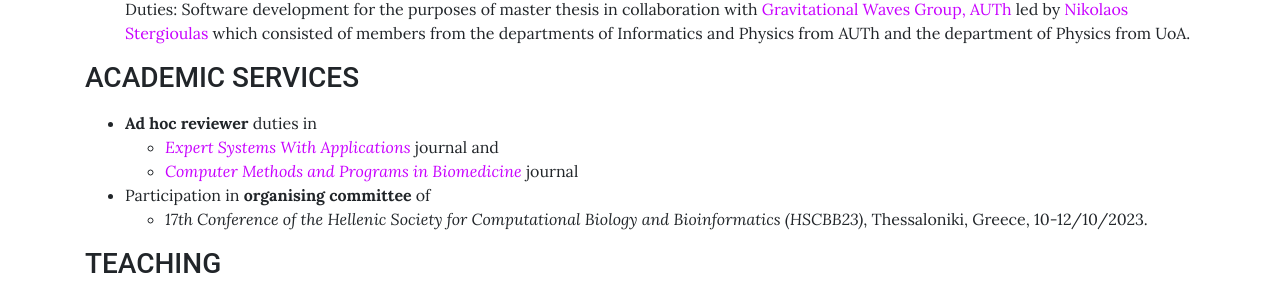
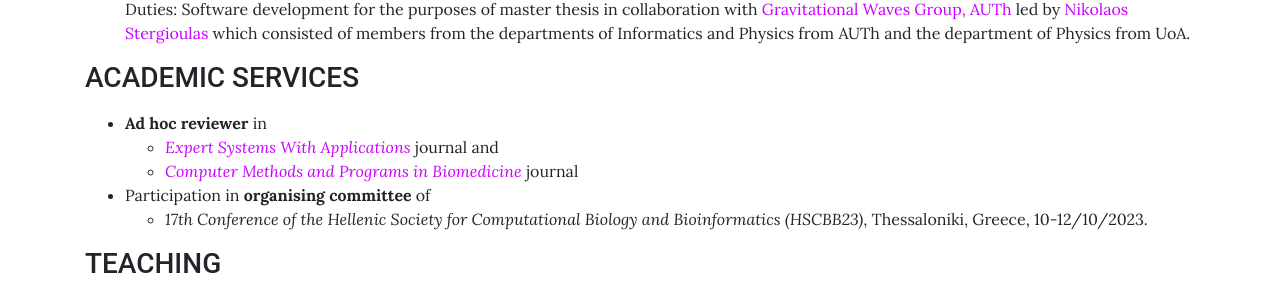
Before and after one commit to sfragkoul/sfragkoul.github.io, a Jekyll site: the page built from pages/CV.md, in a window 1280 px wide and 900 px high, scrolled down 1119 px. Shown: the part 147-448 px from the top of the window. Built offline with Jekyll 4.4.1, drawn with Linux system fonts in a browser that asks for light colours.

Commit message:
Update CV.md

```diff
--- a/pages/CV.md
+++ b/pages/CV.md
@@ -57,7 +57,7 @@ background: /assets/img/groupLogo/CV.jpg
 ### ACADEMIC SERVICES
 <p style="margin-bottom:15px"></p>
 
-- **Ad hoc reviewer** duties in
+- **Ad hoc reviewer** in
    - [*Expert Systems With Applications*](https://www.sciencedirect.com/journal/expert-systems-with-applications) journal and
    - [*Computer Methods and Programs in Biomedicine*](https://www.sciencedirect.com/journal/computer-methods-and-programs-in-biomedicine) journal
 - Participation in **organising committee** of
```
